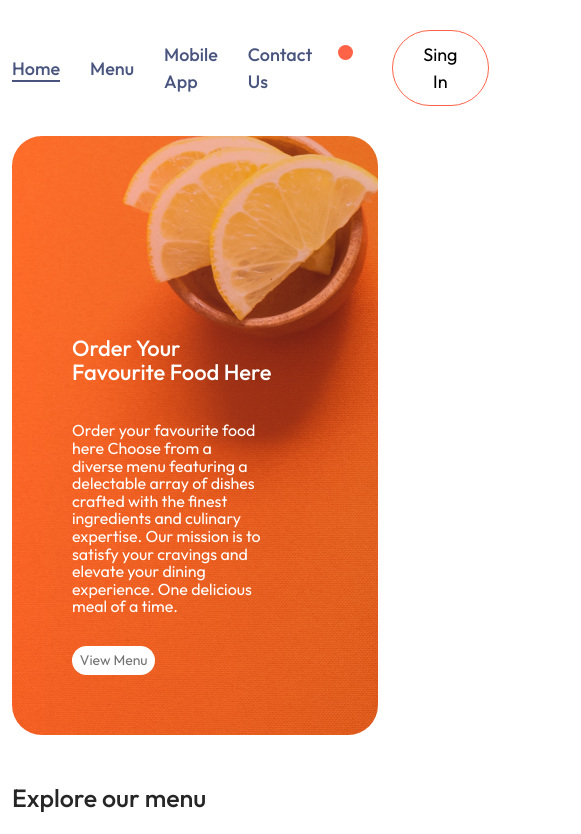
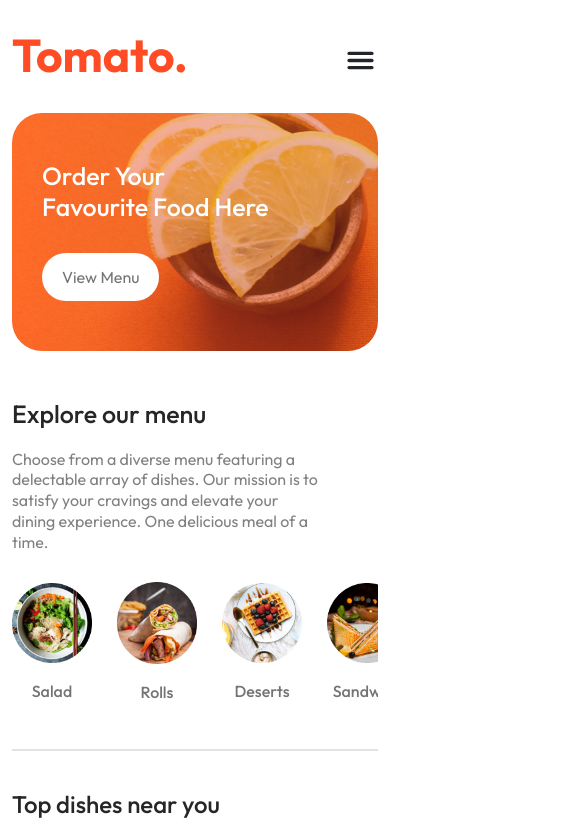
Before and after one commit to Nurul-Imran/Tomato-ecommerce-frontend, a React (Vite) app: page / in a window 390 px wide. Shown: the top 834 px of the page, 581 px wide, since content can reach past the window. Built offline with nearby package versions, Linux system fonts and the light colour scheme.

Commit message:
add responsibe code

```diff
--- a/package.json
+++ b/package.json
@@ -14,6 +14,7 @@
     "react": "^19.1.1",
     "react-bootstrap": "^2.10.10",
     "react-dom": "^19.1.1",
+    "react-icons": "^5.5.0",
     "react-router-dom": "^7.9.5"
   },
   "devDependencies": {
--- a/src/components/Banner/Banner.css
+++ b/src/components/Banner/Banner.css
@@ -15,7 +15,7 @@
 }
 .banner_content h1{
     font-weight: 500;
-    font-size: max(4.5vw, 22px);
+    font-size: max(4.5vw, 30px);
     text-transform: capitalize;
     display: flex;
     flex-direction: column;
@@ -30,9 +30,46 @@
     background-color: white;
     border-radius: 50px;
     padding: 1vw 2vw;
-    font-size: max(1vw, 14px);
+    font-size: max(1vw, 16px);
     transition: all linear 0.3s;
 }
 .banner_content button:hover{
     background-color: #ded6d5;
 }
+
+@media (max-width: 575px){
+    .banner_content {
+        padding: 50px 30px;
+        gap: 20px;
+    }
+    .banner_content h1 {
+        font-size: 25px;
+        line-height: 140%;
+    }
+    .banner_content p{
+        display: none;
+    }
+    .banner_content button{
+        padding: 12px 20px;
+    }
+}
+@media (min-width: 576px) and (max-width: 767px){
+    .banner_content {
+        padding: 60px;
+        gap: 20px;
+    }
+    .banner_content button{
+        padding: 12px 20px;
+    }
+}
+@media (min-width: 768px) and (max-width: 991px){
+    .banner_content {
+        padding: 100px 60px 60px;
+        gap: 20px;
+    }
+}
+@media (min-width: 992px) and (max-width: 1199px){
+    .banner_content {
+        padding: 150px 60px 60px;
+    }
+}
--- a/src/components/ExploreMenu/ExploreMenu.css
+++ b/src/components/ExploreMenu/ExploreMenu.css
@@ -1,19 +1,19 @@
-#explore_menu{
+#explore_menu {
   margin: 50px 0 40px;
 }
-.explore_menu_heading h2{
+.explore_menu_heading h2 {
   color: rgb(38, 38, 38);
   font-weight: 500;
   font-size: max(1.8vw, 25px);
 }
-.explore_menu_heading p{
+.explore_menu_heading p {
   max-width: 60%;
   font-size: 17px;
   color: gray;
   margin-top: 20px;
   line-height: 130%;
 }
-.explore_menu_list{
+.explore_menu_list {
   display: flex;
   align-items: center;
   justify-content: space-between;
@@ -23,26 +23,65 @@
   padding-bottom: 40px;
   border-bottom: 2px solid #e2e2e2;
 }
-.explore_menu_list::-webkit-scrollbar{
+.explore_menu_list::-webkit-scrollbar {
   display: none;
 }
-.explore_menu_item{
+.explore_menu_item {
   text-align: center;
   display: flex;
   flex-direction: column;
   gap: 20px;
   cursor: pointer;
 }
-.menu_item_img{
+.menu_item_img {
   width: 125px;
   border-radius: 50%;
   overflow: none;
 }
-.menu_item_img.active{
+.menu_item_img.active {
   border: 4px solid tomato;
   padding: 2px;
 }
-.explore_menu_item h5{
+.explore_menu_item h5 {
   color: rgb(116, 116, 116);
   font-size: 16px;
 }
+
+@media (max-width: 575px) {
+  .explore_menu_heading p {
+    max-width: 85%;
+    font-size: 16px;
+  }
+  .explore_menu_list {
+    gap: 25px;
+    margin-top: 30px;
+  }
+  .menu_item_img {
+    width: 80px;
+  }
+}
+@media (min-width: 576px) and (max-width: 767px) {
+  .explore_menu_heading p {
+    max-width: 90%;
+  }
+  .explore_menu_list {
+    gap: 35px;
+    margin-top: 40px;
+  }
+  .menu_item_img {
+    width: 90px;
+  }
+}
+@media (min-width: 768px) and (max-width: 991px) {
+  .explore_menu_heading p {
+    max-width: 70%;
+  }
+  .menu_item_img {
+    width: 100px;
+  }
+}
+@media (min-width: 992px) and (max-width: 1199px) {
+  .menu_item_img {
+    width: 110px;
+  }
+}
--- a/src/components/FoodDisplay/FoodDisplay.css
+++ b/src/components/FoodDisplay/FoodDisplay.css
@@ -9,3 +9,16 @@
     grid-template-columns: repeat(auto-fill,minmax(280px, 1fr));
     gap: 40px 30px;
 }
+
+@media (max-width: 576px) {
+    .food_display_list{
+        grid-template-columns: repeat(auto-fill, 280px);
+        justify-content: center;
+    }
+}
+@media (min-width: 576px) and (max-width: 767px) {
+    .food_display_list{
+        grid-template-columns: repeat(auto-fill, 320px);
+        justify-content: center;
+    }
+}
--- a/src/components/Navbar/Navbar.css
+++ b/src/components/Navbar/Navbar.css
@@ -1,5 +1,13 @@
 #nav{
     padding: 30px 0;
+    position: sticky;
+    top: 0;
+    left: 0;
+    background-color: white;
+    z-index: 1000;
+}
+#nav.scrolled{
+    box-shadow: 0 2px 10px rgba(0, 0, 0, 0.15);
 }
 .nav_wrapper{
     display: flex;
@@ -10,10 +18,10 @@
     width: 175px;
 }
 .nav_wrapper .menu, .nav_wrapper .menu_right{
-    display: flex;
     align-items: center;
     justify-content: center;
     gap: 30px;
+    display: none;
 }
 .nav_wrapper .menu li{
   text-transform: capitalize;
@@ -32,9 +40,9 @@
     height: 2px;
     background-color: #49557e;
 }
-.nav_wrapper .menu_right{
+/* .nav_wrapper .menu_right{
     gap: 40px;
-}
+} */
 .menu_right .search_icon {
     cursor: pointer;
 }
@@ -61,3 +69,15 @@
     background-color: tomato;
     color: white;
 }
+.side_menu_bar{
+    font-size: 35px;
+    cursor: pointer;
+}
+@media (min-width: 992px) {
+   .nav_wrapper .menu, .nav_wrapper .menu_right{
+        display: flex;
+    }
+    .side_menu_bar{
+        display: none;
+    }
+}
--- a/src/components/Navbar/Navbar.jsx
+++ b/src/components/Navbar/Navbar.jsx
@@ -1,38 +1,84 @@
-import React, { useState } from 'react';
+import React, { useEffect, useState } from "react";
+import { Link } from "react-router-dom";
+import { IoMenu } from "react-icons/io5";
 
-import { assets } from '../../assets/assets';
-import './Navbar.css';
-import { Link } from 'react-router-dom';
+import { assets } from "../../assets/assets";
+import "./Navbar.css";
 
 const Navbar = () => {
-    const [activeMenu, setActiveMenu] = useState('home');
+  const [activeMenu, setActiveMenu] = useState("home");
+
+  const [scrolled, setScrolled] = useState(false);
+
+  useEffect(() => {
+    const handleScroll = () => {
+      const offset = window.scrollY;
+      if (offset > 80) {
+        setScrolled(true);
+      } else {
+        setScrolled(false);
+      }
+    };
+
+    window.addEventListener("scroll", handleScroll);
+
+    // Cleanup on component unmount
+    return () => window.removeEventListener("scroll", handleScroll);
+  }, [])
   return (
-        <nav id='nav'>
+    <nav id="nav" className={`${scrolled ? "scrolled" : ""}`}>
       <div className="container">
         <div className="nav_wrapper">
           <div className="logo">
-                        <Link to="/"><img src={assets.logo} alt="Logo" /></Link>
+            <Link to="/">
+              <img src={assets.logo} alt="Logo" />
+            </Link>
           </div>
           <ul className="menu">
-                        <li className={activeMenu === "home" ? "active" : ""} onClick={() => setActiveMenu("home")}><a href="#">home</a></li>
-                        <li className={activeMenu === "menu" ? "active" : ""} onClick={() => setActiveMenu("menu")}><a href="#">Menu</a></li>
-                        <li className={activeMenu === "mobile-app" ? "active" : ""} onClick={() => setActiveMenu("mobile-app")}><a href="#">mobile app</a></li>
-                        <li className={activeMenu === "contact-us" ? "active" : ""} onClick={() => setActiveMenu("contact-us")}><a href="#">contact us</a></li>
+            <li
+              className={activeMenu === "home" ? "active" : ""}
+              onClick={() => setActiveMenu("home")}
+            >
+              <Link to="/">home</Link>
+            </li>
+            <li
+              className={activeMenu === "menu" ? "active" : ""}
+              onClick={() => setActiveMenu("menu")}
+            >
+              <a href="#explore_menu">Menu</a>
+            </li>
+            <li
+              className={activeMenu === "mobile-app" ? "active" : ""}
+              onClick={() => setActiveMenu("mobile-app")}
+            >
+              <a href="#download_app">mobile app</a>
+            </li>
+            <li
+              className={activeMenu === "contact-us" ? "active" : ""}
+              onClick={() => setActiveMenu("contact-us")}
+            >
+              <a href="#footer">contact us</a>
+            </li>
           </ul>
           <div className="menu_right">
             <div className="search_icon">
               <img src={assets.search_icon} alt="Search Icon" />
             </div>
             <div className="cart_icon_box">
-                           <Link><img src={assets.basket_icon} alt="Cart Icon" /></Link>
+              <Link>
+                <img src={assets.basket_icon} alt="Cart Icon" />
+              </Link>
               <div className="dot"></div>
             </div>
             <button>Sing in</button>
           </div>
+          <div className="side_menu_bar">
+            <IoMenu />
+          </div>
         </div>
       </div>
     </nav>
-    )
-}
+  );
+};
 
-export default Navbar
+export default Navbar;
--- a/src/index.css
+++ b/src/index.css
@@ -8,6 +8,7 @@ body{
   font-family: "Outfit", sans-serif;
   font-size: 18px;
   font-weight: normal;
+  scroll-behavior: smooth;
 }
 img{
   max-width: 100%;
--- a/src/pages/Home/Home.jsx
+++ b/src/pages/Home/Home.jsx
@@ -13,8 +13,8 @@ const Home = () => {
             <Banner />
             <ExploreMenu category={category} setCategory={setCategory} />
             <FoodDisplay category={category} />
-            <DownloadApp />
-            <Footer />
+            {/* <DownloadApp /> */}
+            {/* <Footer /> */}
         </>
     )
 }
```
Also changed, not shown: 1 other file (tests, documents, lock files or other folders). Lines whose indentation alone changed are shown as unchanged.
